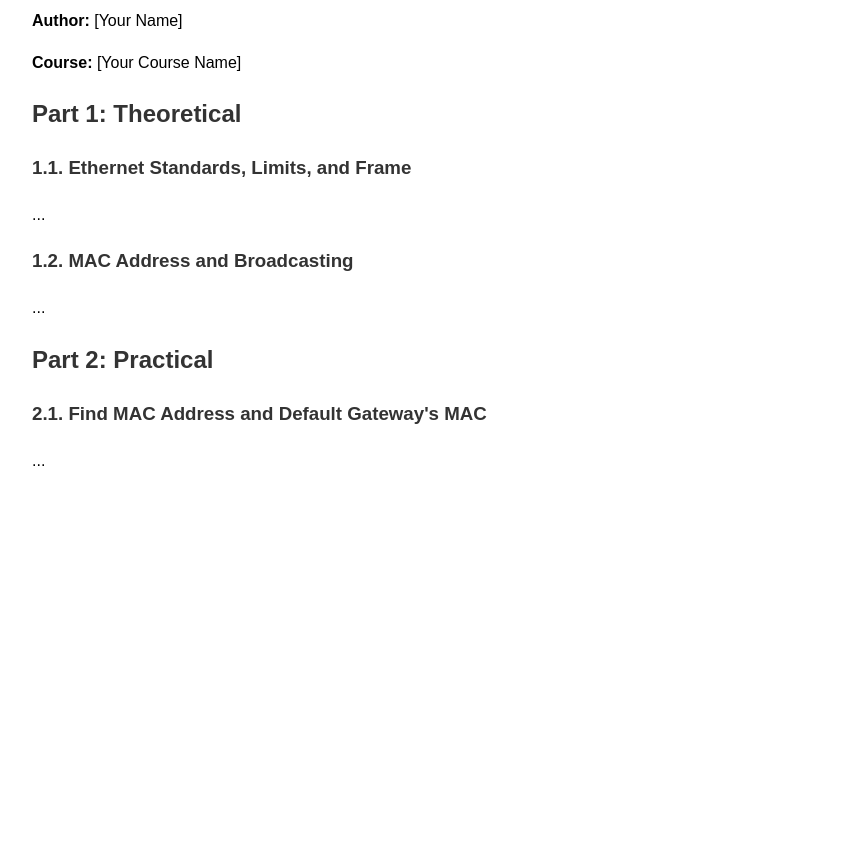
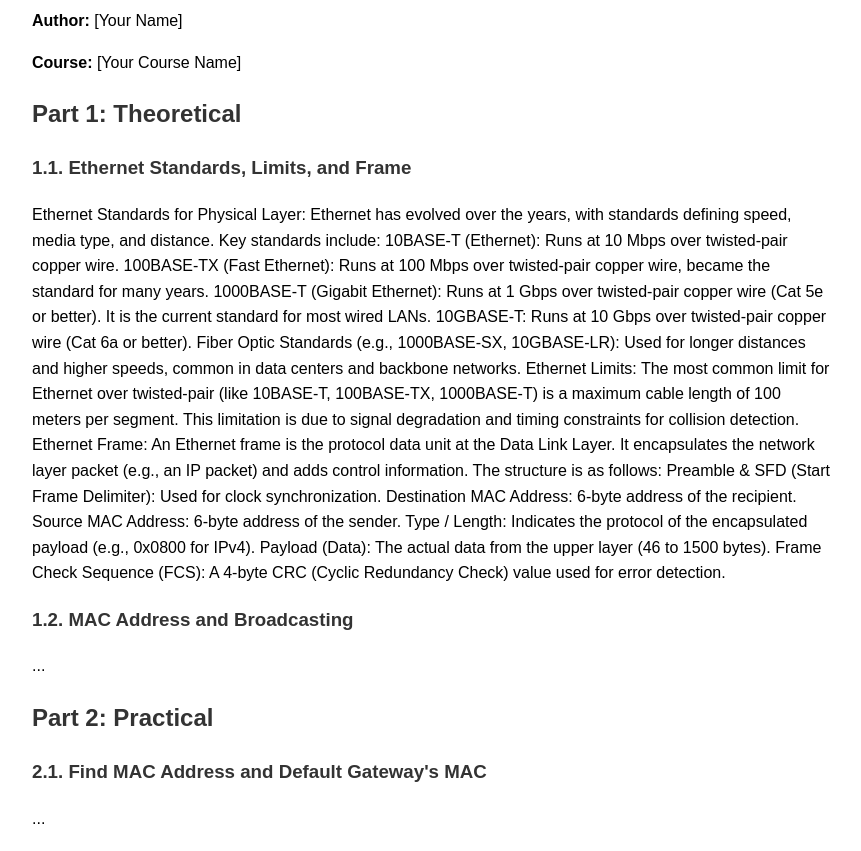
Before and after one commit to joniletra/joniletra.github.io, a plain HTML site: page index.html in a window 1280 px wide. Shown: the part 86-937 px from the top of the page, without its empty margins (208-1069 px from the left). Before the commit the page ends 800 px from the top, so only its background shows below. Drawn offline with Linux system fonts and the light colour scheme.

Commit message:
Expand Ethernet section with standards and details
Added detailed information about Ethernet standards, limits, and frame structure.

```diff
--- a/index.html
+++ b/index.html
@@ -21,7 +21,35 @@
         <h2>Part 1: Theoretical</h2>
 
         <h3>1.1. Ethernet Standards, Limits, and Frame</h3>
-        <p>...</p>
+        <p>Ethernet Standards for Physical Layer: Ethernet has evolved over the years, with standards defining speed, media type, and distance. Key standards include:
+
+10BASE-T (Ethernet): Runs at 10 Mbps over twisted-pair copper wire.
+
+100BASE-TX (Fast Ethernet): Runs at 100 Mbps over twisted-pair copper wire, became the standard for many years.
+
+1000BASE-T (Gigabit Ethernet): Runs at 1 Gbps over twisted-pair copper wire (Cat 5e or better). It is the current standard for most wired LANs.
+
+10GBASE-T: Runs at 10 Gbps over twisted-pair copper wire (Cat 6a or better).
+
+Fiber Optic Standards (e.g., 1000BASE-SX, 10GBASE-LR): Used for longer distances and higher speeds, common in data centers and backbone networks.
+
+Ethernet Limits: The most common limit for Ethernet over twisted-pair (like 10BASE-T, 100BASE-TX, 1000BASE-T) is a maximum cable length of 100 meters per segment. This limitation is due to signal degradation and timing constraints for collision detection.
+
+Ethernet Frame: An Ethernet frame is the protocol data unit at the Data Link Layer. It encapsulates the network layer packet (e.g., an IP packet) and adds control information.
+
+The structure is as follows:
+
+Preamble & SFD (Start Frame Delimiter): Used for clock synchronization.
+
+Destination MAC Address: 6-byte address of the recipient.
+
+Source MAC Address: 6-byte address of the sender.
+
+Type / Length: Indicates the protocol of the encapsulated payload (e.g., 0x0800 for IPv4).
+
+Payload (Data): The actual data from the upper layer (46 to 1500 bytes).
+
+Frame Check Sequence (FCS): A 4-byte CRC (Cyclic Redundancy Check) value used for error detection.</p>
 
         <h3>1.2. MAC Address and Broadcasting</h3>
         <p>...</p>
```
